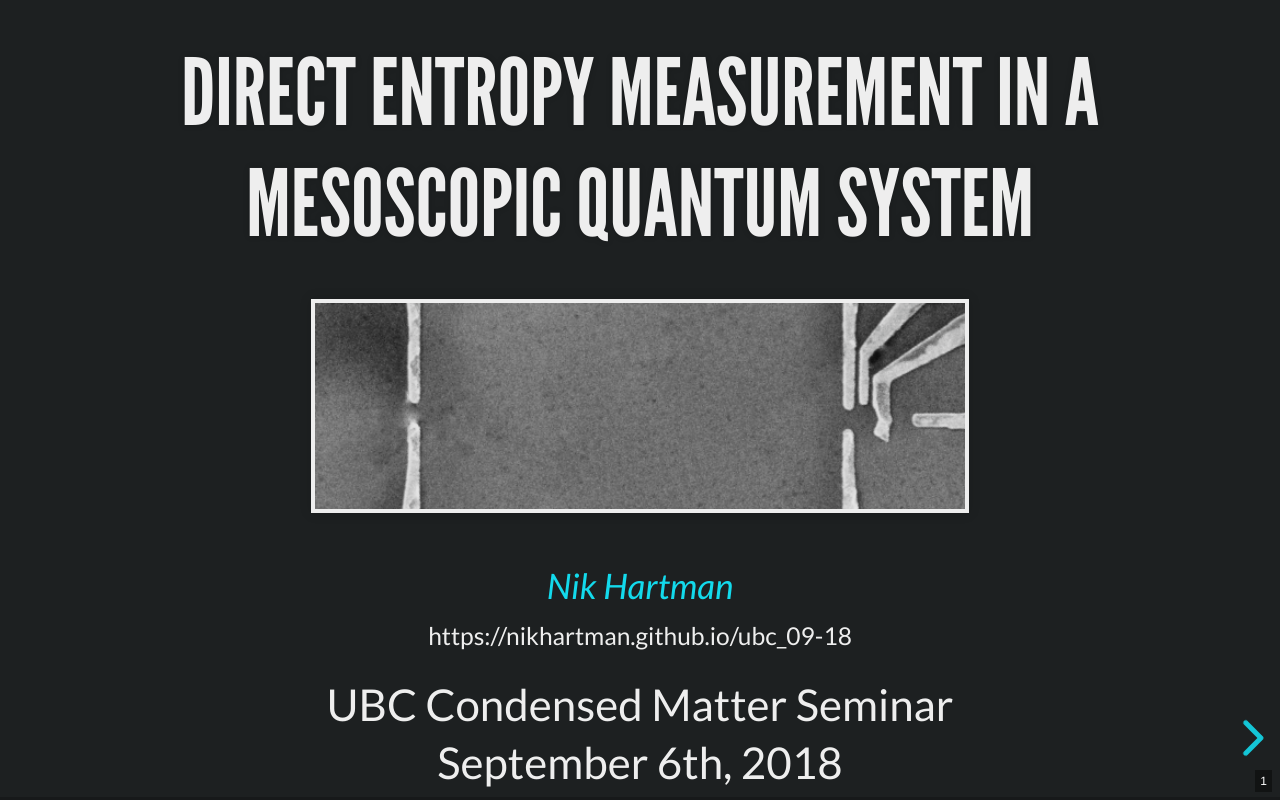
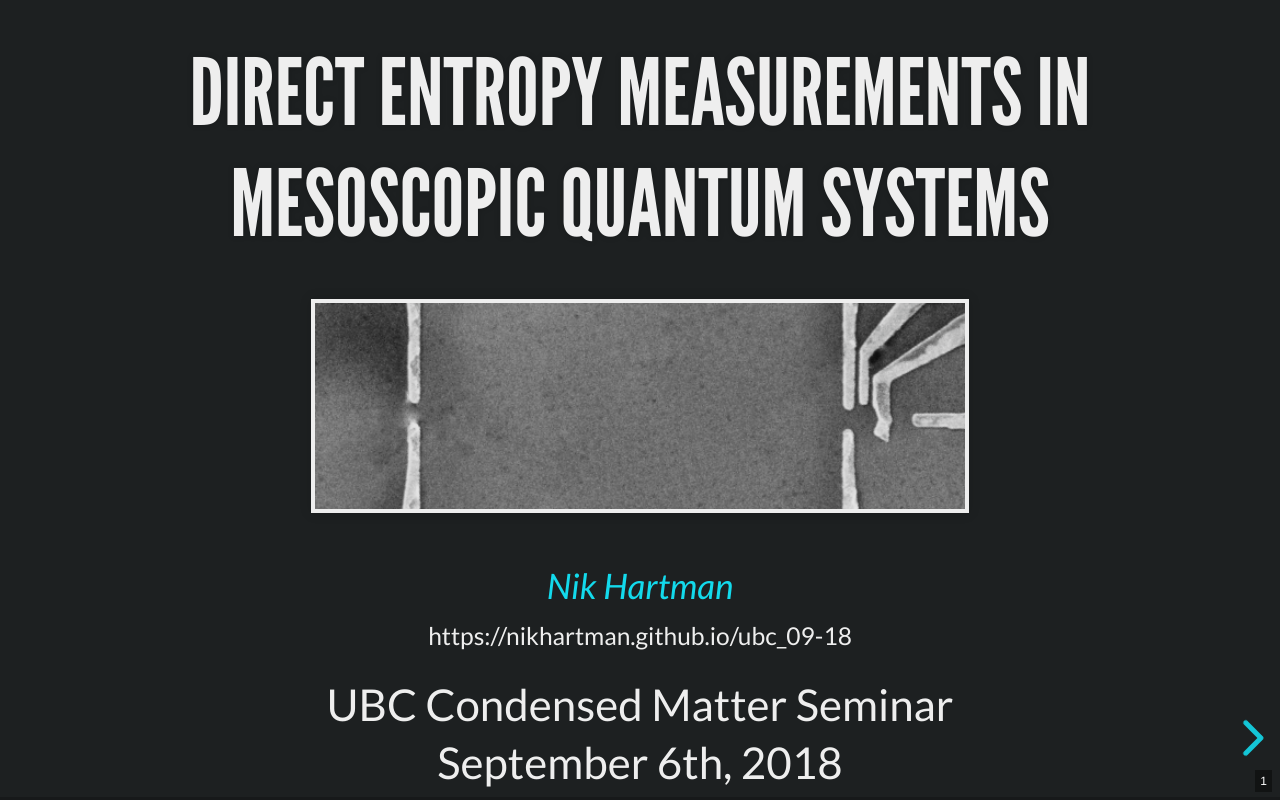
Before and after one commit to nikhartman/ubc_09-18, a website: page index.html in a window 1280 px wide. Drawn offline with nearby package versions, Linux system fonts and the light colour scheme; some packages are replaced by stand-ins of ours.

Commit message:
slight title change

```diff
--- a/index.html
+++ b/index.html
@@ -29,7 +29,7 @@
                 <!-- INTRO -->
 
                 <section id="title">
-					<h2> Direct Entropy Measurement in a Mesoscopic Quantum System </h2>
+					<h2> Direct Entropy Measurements in Mesoscopic Quantum Systems </h2>
                     <img src="figures/device_edited.png"> </img>
 					<p style="font-size: 0.8em;">
                         <strong> Nik Hartman </strong> <br>
```
